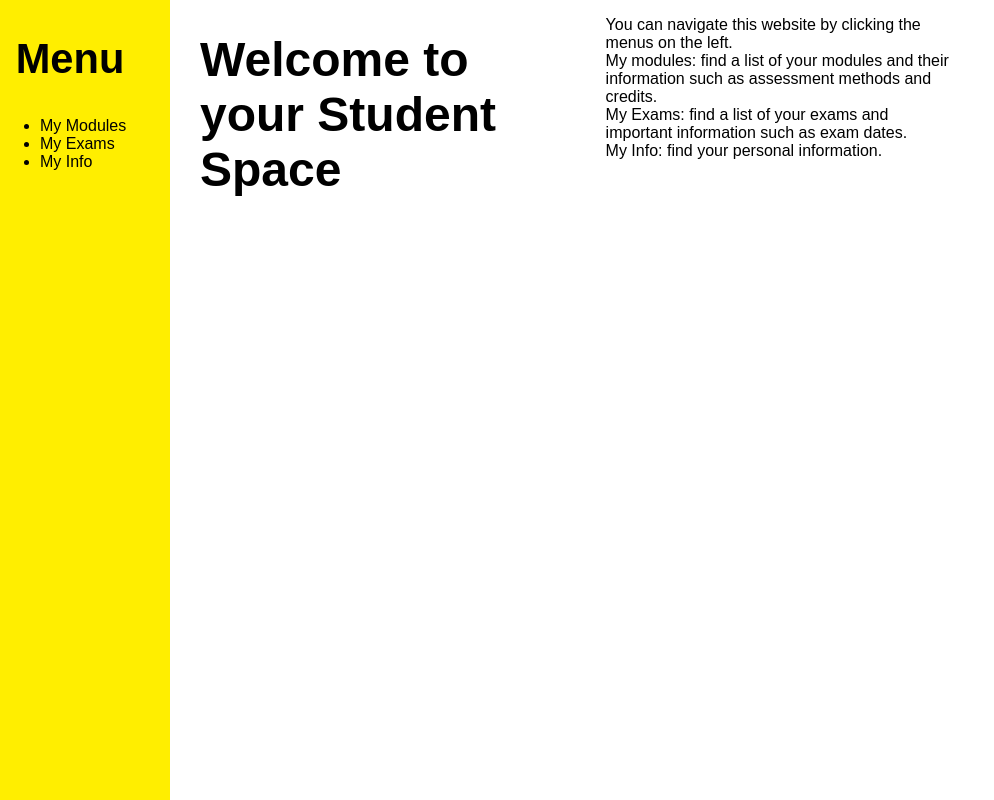
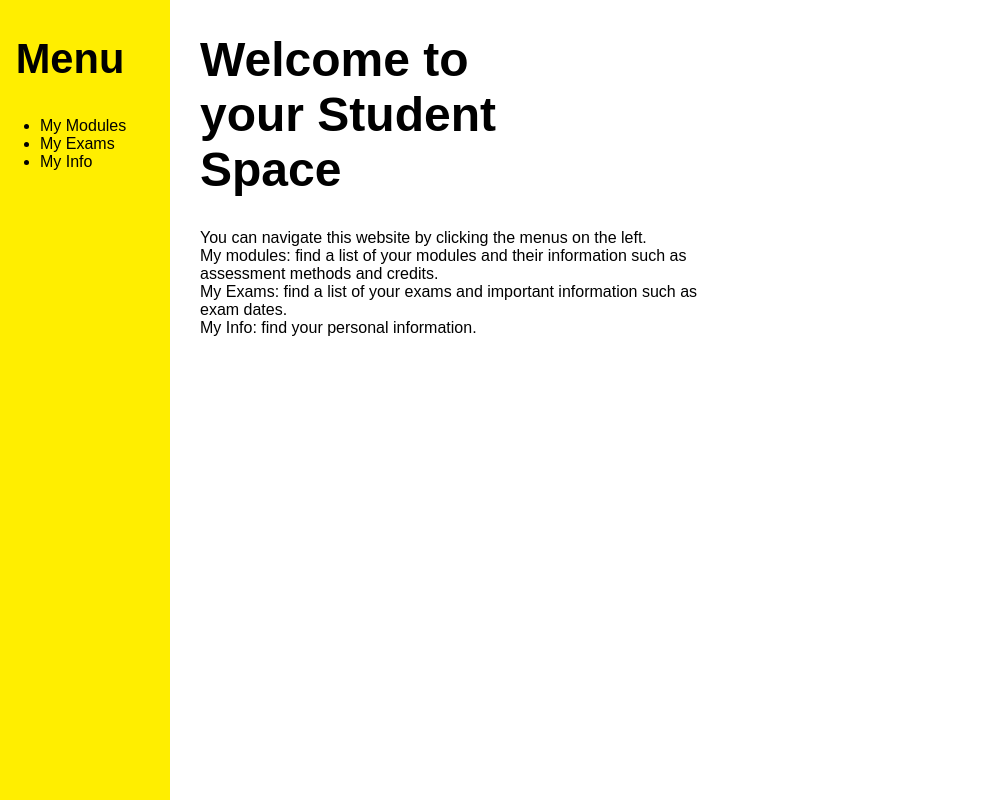
Before and after one commit to KrSunshine/student-dis, a PHP site: page /mainpage.html in a window 1280 px wide. Shown: the whole page, without its empty margins (0-994 px from the left). Run offline with PHP 8.4, Linux system fonts and the light colour scheme.

Commit message:
modified instructions

```diff
--- a/mainpage.html
+++ b/mainpage.html
@@ -17,13 +17,11 @@
     </div>
     <div class="main">
         <h1>Welcome to your Student Space</h1>
-    </div>
-    <div class="instruction">
-      <p>You can navigate this website by clicking the menus on the left.<br />
+        <p>You can navigate this website by clicking the menus on the left.<br />
         My modules: find a list of your modules and their information such as assessment methods and credits.<br />
         My Exams: find a list of your exams and important information such as exam dates.<br />
         My Info: find your personal information.
-      </p>
+        </p>
     </div>
   </div>
 </body>
--- a/mainpagestyle.css
+++ b/mainpagestyle.css
@@ -13,6 +13,12 @@ html, body {
     text-align: center;
     font-size: 2.6rem;
   }
+
+p {
+    max-width: 65%;
+    min-width: 500px;
+}
+
 
   div {
     padding-right: 30px;
```
